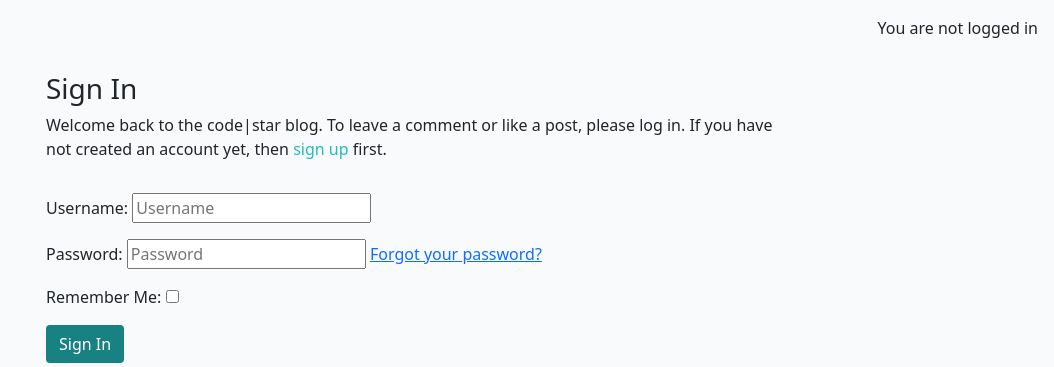
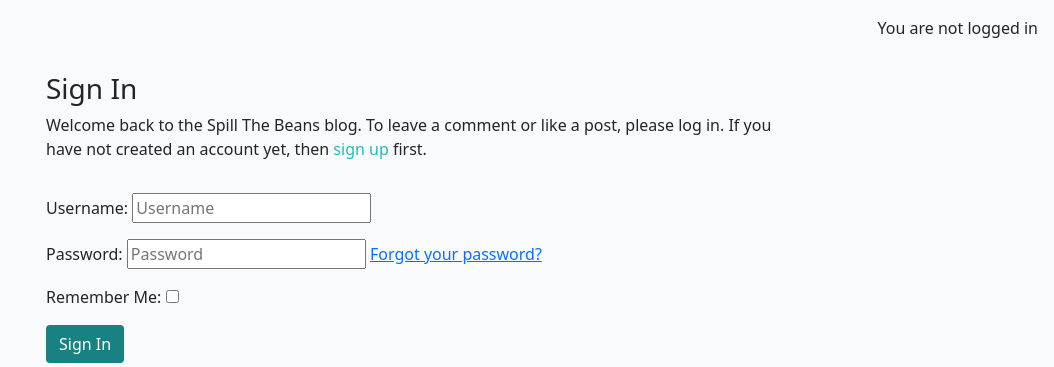
Before and after one commit to KateMcGuane/spill_the_beans, a Django app: page /accounts/login/ in a window 1280 px wide. Shown: the part 60-427 px from the top of the page, without its empty margins (226-1280 px from the left). Run offline with Django 4.2, Linux system fonts and the light colour scheme; some libraries are stand-ins or nearby versions.

Commit message:
Edit content in html files to match coffee blog

```diff
--- a/templates/account/login.html
+++ b/templates/account/login.html
@@ -12,7 +12,7 @@
         <div class="col-md-8 mt-3 offset-md-2">
             <h3>{% trans "Sign In" %}</h3>
 
-            <p>{% blocktrans %}Welcome back to the code|star blog. To leave a comment or like a post, please log in. If
+            <p>{% blocktrans %}Welcome back to the Spill The Beans blog. To leave a comment or like a post, please log in. If
                 you
                 have not created an account yet, then <a class="link" href="{{ signup_url }}">sign up</a>
                 first.{% endblocktrans %}</p>
--- a/templates/base.html
+++ b/templates/base.html
@@ -34,8 +34,7 @@
     <!-- Navigation -->
     <nav class="navbar navbar-expand-lg navbar-light bg-white">
         <div class="container-fluid">
-            <a class="navbar-brand" href="{% url 'home' %}"><span class="brand">Spill the Beans
-                <!--<span class="red-o">o</span>the<span class="thin">Beans</span>---></span></a>
+            <a class="navbar-brand" href="{% url 'home' %}"><span class="brand">Spill the Beans</span></a>
             <button class="navbar-toggler" type="button" data-bs-toggle="collapse" data-bs-target="#navbarText"
                 aria-controls="navbarText" aria-expanded="false" aria-label="Toggle navigation">
                 <span class="navbar-toggler-icon"></span>
```
